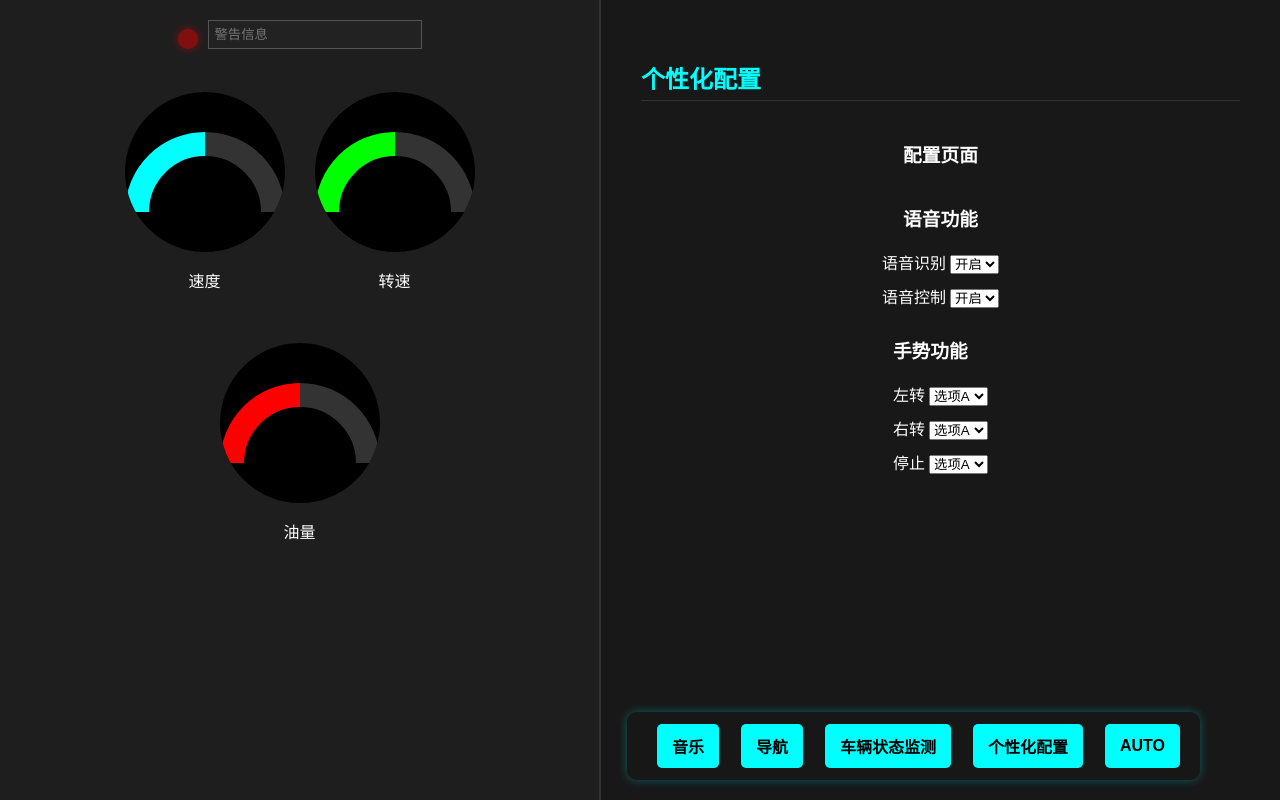
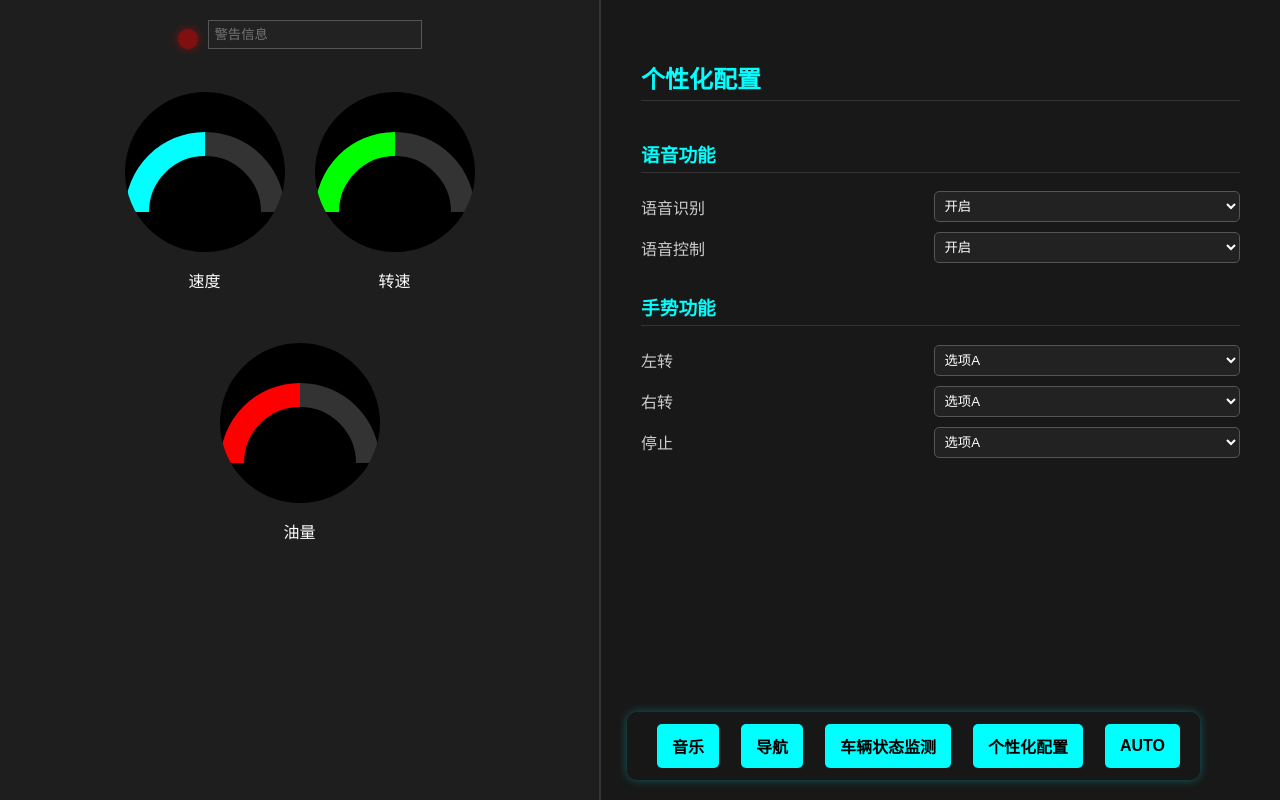
Before and after one commit to CentaureaHO/NKU_SoftwareEngineering, a Flask app: page /config in a window 1280 px wide. Run offline with Flask 3, Linux system fonts and the light colour scheme.

Commit message:
opt config ui

```diff
--- a/viewer/templates/config.html
+++ b/viewer/templates/config.html
@@ -289,14 +289,14 @@
         </script>
 
         <h2>个性化配置</h2>
-        <h3>配置页面</h3>
+        <div style="width: 100%;">
 
-        <h3>语音功能</h3>
-        <div>
+            <div style="margin-bottom: 30px;">
+                <h3 style="color: #0ff; border-bottom: 1px solid #333; padding-bottom: 5px;">语音功能</h3>
                 {% for text, options in text_list.items() %}
-            <div style="margin-bottom: 10px;">
-                <span>{{ text }}</span>
-                <select>
+                <div style="margin: 10px 0; display: flex; justify-content: space-between; align-items: center;">
+                    <span style="flex: 1; color: #ccc;">{{ text }}</span>
+                    <select style="flex: 1; padding: 6px; background-color: #222; color: #fff; border: 1px solid #555; border-radius: 5px;">
                         {% for option in options %}
                             <option value="{{ option }}">{{ option }}</option>
                         {% endfor %}
@@ -306,11 +306,11 @@
             </div>
 
             <div>
-            <h3>手势功能</h3>
+                <h3 style="color: #0ff; border-bottom: 1px solid #333; padding-bottom: 5px;">手势功能</h3>
                 {% for gesture, options in gesture_data.items() %}
-                <div style="margin-bottom: 10px;">
-                    <span>{{ gesture }}</span>
-                    <select>
+                <div style="margin: 10px 0; display: flex; justify-content: space-between; align-items: center;">
+                    <span style="flex: 1; color: #ccc;">{{ gesture }}</span>
+                    <select style="flex: 1; padding: 6px; background-color: #222; color: #fff; border: 1px solid #555; border-radius: 5px;">
                         {% for option in options %}
                             <option value="{{ option }}">{{ option }}</option>
                         {% endfor %}
@@ -318,6 +318,9 @@
                 </div>
                 {% endfor %}
             </div>
+
+        </div>
+
         <script>
         function handleMusic(action) {
             if (action === 'next') {
```
Lines whose indentation alone changed are shown as unchanged.
